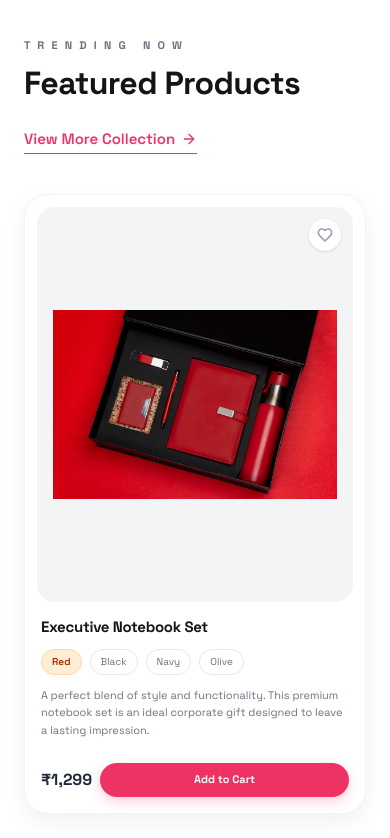
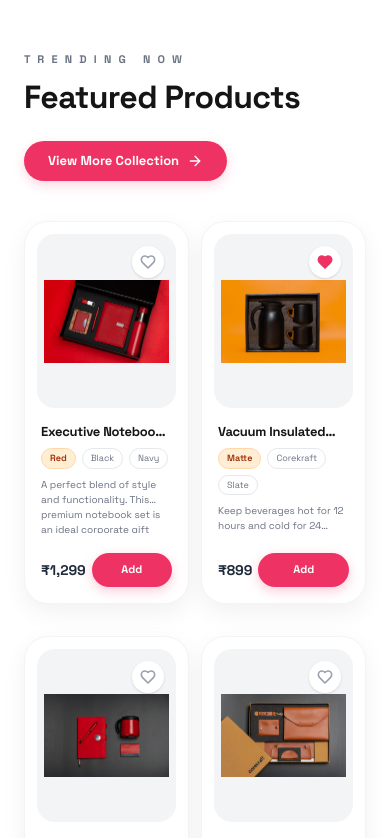
Before and after one commit to Kitemediaconcept-code/corekraft, a React (Vite) app: page / in a window 390 px wide. Shown: the part 2140-2978 px from the top of the page. Built offline with nearby package versions, Linux system fonts and the light colour scheme; no server answers; the database is empty; the HTML template or start-up script is replaced by a standard one.

Commit message:
Optimize ProductCard for mobile layout and style View More buttons

```diff
--- a/src/components/ProductCard.jsx
+++ b/src/components/ProductCard.jsx
@@ -51,44 +51,45 @@ export default function ProductCard({
         {/* Title */}
         <h3
           onClick={() => onSelectProduct(product)}
-          className="text-[15px] font-bold text-gray-800 cursor-pointer line-clamp-1 leading-snug mb-3"
+          className="text-[13px] sm:text-[15px] font-bold text-gray-800 cursor-pointer line-clamp-1 leading-snug mb-2 sm:mb-3"
         >
           {product.name}
         </h3>
 
         {/* Variants / Pills */}
-        <div className="flex flex-wrap gap-2 mb-3">
-          {product.colors ? product.colors.slice(0, 4).map((c, i) => (
-             <span key={i} className={`text-[10px] px-2.5 py-1 rounded-full border ${i === 0 ? 'bg-orange-100 border-orange-200 text-orange-800 font-semibold' : 'border-gray-200 text-gray-500 bg-white'}`}>
+        <div className="flex flex-wrap gap-1.5 sm:gap-2 mb-2 sm:mb-3">
+          {product.colors ? product.colors.slice(0, 3).map((c, i) => (
+             <span key={i} className={`text-[9px] sm:text-[10px] px-2 py-0.5 sm:px-2.5 sm:py-1 rounded-full border ${i === 0 ? 'bg-orange-100 border-orange-200 text-orange-800 font-semibold' : 'border-gray-200 text-gray-500 bg-white'}`}>
                {c.name.split(' ')[0]}
              </span>
           )) : (
             <>
-              <span className="text-[10px] px-2.5 py-1 rounded-full border bg-orange-100 border-orange-200 text-orange-800 font-semibold">Standard</span>
-              <span className="text-[10px] px-2.5 py-1 rounded-full border border-gray-200 text-gray-500 bg-white">Premium</span>
+              <span className="text-[9px] sm:text-[10px] px-2 py-0.5 sm:px-2.5 sm:py-1 rounded-full border bg-orange-100 border-orange-200 text-orange-800 font-semibold">Standard</span>
+              <span className="text-[9px] sm:text-[10px] px-2 py-0.5 sm:px-2.5 sm:py-1 rounded-full border border-gray-200 text-gray-500 bg-white">Premium</span>
             </>
           )}
         </div>
 
         {/* Description */}
-        <p className="text-[11px] text-gray-500 leading-[1.6] line-clamp-3 mb-5 flex-1">
+        <p className="text-[10px] sm:text-[11px] text-gray-500 leading-[1.5] sm:leading-[1.6] line-clamp-2 md:line-clamp-3 mb-4 sm:mb-5 flex-1">
           {product.description || "Stay on top of your daily goals with this premium corporate gift featuring an innovative and functional design."}
         </p>
 
         {/* Footer */}
-        <div className="flex items-center justify-between gap-2 md:gap-3 mt-auto pt-1">
+        <div className="flex items-center justify-between gap-1.5 sm:gap-2 md:gap-3 mt-auto pt-1">
           {/* Pricing */}
-          <span className="text-[16px] md:text-[18px] font-extrabold text-gray-800 shrink-0">
+          <span className="text-[14px] sm:text-[16px] md:text-[18px] font-extrabold text-gray-800 shrink-0">
             ₹{product.price.toLocaleString()}
           </span>
 
           {/* Add to Cart Button */}
           <button
             onClick={() => onAddToCart(product)}
-            className="flex-1 min-w-0 bg-[#EE3364] hover:bg-[#D92756] text-white py-2 md:py-2.5 px-2 md:px-4 rounded-xl text-[11px] md:text-[13px] font-bold transition duration-200 flex items-center justify-center gap-1.5 shadow-[0_4px_12px_rgba(238,51,100,0.25)] hover:shadow-[0_6px_16px_rgba(238,51,100,0.35)] whitespace-nowrap"
+            className="flex-1 min-w-0 bg-[#EE3364] hover:bg-[#D92756] text-white py-2 md:py-2.5 px-2 md:px-4 rounded-xl text-[11px] md:text-[13px] font-bold transition duration-200 flex items-center justify-center gap-1 sm:gap-1.5 shadow-[0_4px_12px_rgba(238,51,100,0.25)] hover:shadow-[0_6px_16px_rgba(238,51,100,0.35)] whitespace-nowrap"
           >
-            <ShoppingCart size={14} strokeWidth={2.5} className="shrink-0 hidden sm:block md:hidden lg:block" />
-            <span className="truncate">Add to Cart</span>
+            <ShoppingCart size={14} strokeWidth={2.5} className="shrink-0 hidden lg:block" />
+            <span className="truncate hidden sm:inline-block">Add to Cart</span>
+            <span className="inline-block sm:hidden">Add</span>
           </button>
         </div>
       </div>
--- a/src/pages/HomePage.jsx
+++ b/src/pages/HomePage.jsx
@@ -131,9 +131,9 @@ export default function HomePage({
           <button
             onClick={() => { setSelectedCategory('all'); setActivePage('shop'); }}
             aria-label="View all corporate gifting categories"
-            className="text-[15px] font-semibold text-[#EE3364] hover:text-[#D92756] flex items-center gap-1.5 transition group pb-0.5 border-b-[1.5px] border-[#EE3364]"
+            className="bg-[#EE3364] hover:bg-[#D92756] text-white px-6 py-2.5 rounded-full font-bold text-[13px] md:text-[14px] flex items-center gap-2 transition shadow-[0_4px_12px_rgba(238,51,100,0.2)] hover:shadow-[0_6px_16px_rgba(238,51,100,0.3)] hover:-translate-y-0.5"
           >
-            View All Collections <ArrowRight size={16} className="group-hover:translate-x-1 transition-transform" />
+            View All Collections <ArrowRight size={16} />
           </button>
         </div>
 
@@ -188,13 +188,13 @@ export default function HomePage({
           <button
             onClick={() => { setSelectedCategory('all'); setActivePage('shop'); }}
             aria-label="View more products"
-            className="text-[15px] font-semibold text-[#EE3364] hover:text-[#D92756] flex items-center gap-1.5 transition group pb-0.5 border-b-[1.5px] border-[#EE3364]"
+            className="bg-[#EE3364] hover:bg-[#D92756] text-white px-6 py-2.5 rounded-full font-bold text-[13px] md:text-[14px] flex items-center gap-2 transition shadow-[0_4px_12px_rgba(238,51,100,0.2)] hover:shadow-[0_6px_16px_rgba(238,51,100,0.3)] hover:-translate-y-0.5"
           >
-            View More Collection <ArrowRight size={16} className="group-hover:translate-x-1 transition-transform" />
+            View More Collection <ArrowRight size={16} />
           </button>
         </div>
 
-        <div className="grid grid-cols-1 sm:grid-cols-2 md:grid-cols-3 lg:grid-cols-4 gap-6 gap-y-10">
+        <div className="grid grid-cols-2 md:grid-cols-3 lg:grid-cols-4 gap-3 sm:gap-6 gap-y-8 sm:gap-y-10">
           {products.slice(0, 8).map((product) => (
             <ProductCard
               key={product.id}
@@ -205,6 +205,17 @@ export default function HomePage({
               isWishlisted={wishlist.some(item => item.id === product.id)}
             />
           ))}
+        </div>
+
+        {/* Bottom View All Button (especially useful for mobile) */}
+        <div className="mt-10 sm:mt-12 flex justify-center">
+          <button
+            onClick={() => { setSelectedCategory('all'); setActivePage('shop'); }}
+            aria-label="View more products"
+            className="bg-white border-2 border-[#EE3364] text-[#EE3364] hover:bg-[#EE3364] hover:text-white px-8 py-3 rounded-full font-bold text-[14px] flex items-center gap-2 transition shadow-[0_4px_12px_rgba(238,51,100,0.15)] hover:shadow-[0_6px_16px_rgba(238,51,100,0.25)] hover:-translate-y-0.5"
+          >
+            View All Collections <ArrowRight size={16} />
+          </button>
         </div>
       </section>
 
--- a/src/pages/ProductDetailPage.jsx
+++ b/src/pages/ProductDetailPage.jsx
@@ -619,7 +619,7 @@ export default function ProductDetailPage({
           </div>
         </div>
 
-        <div className="grid grid-cols-1 sm:grid-cols-2 lg:grid-cols-4 gap-5">
+        <div className="grid grid-cols-2 lg:grid-cols-4 gap-3 sm:gap-5">
           {relatedProducts.map(p => (
             <ProductCard
               key={p.id}
```
